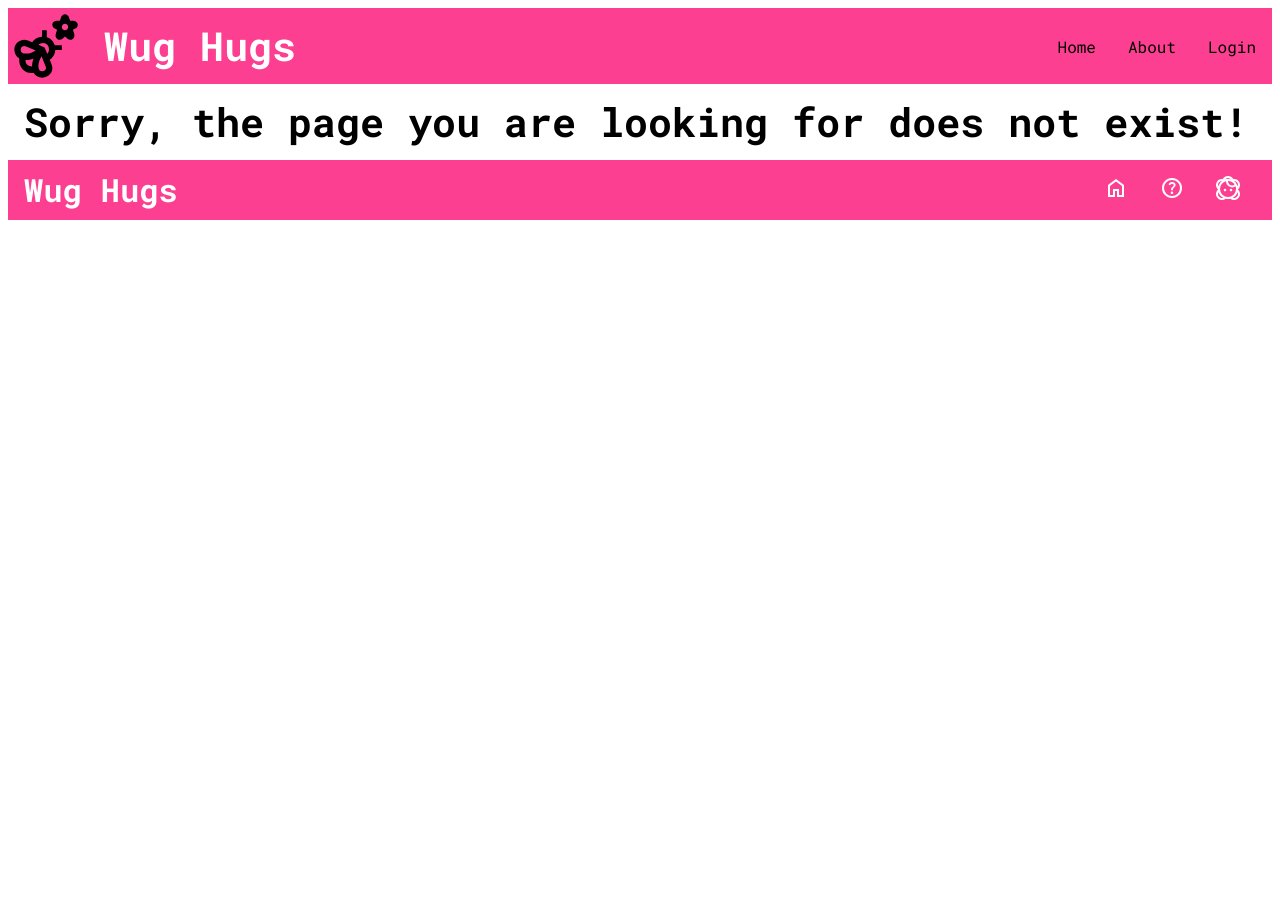
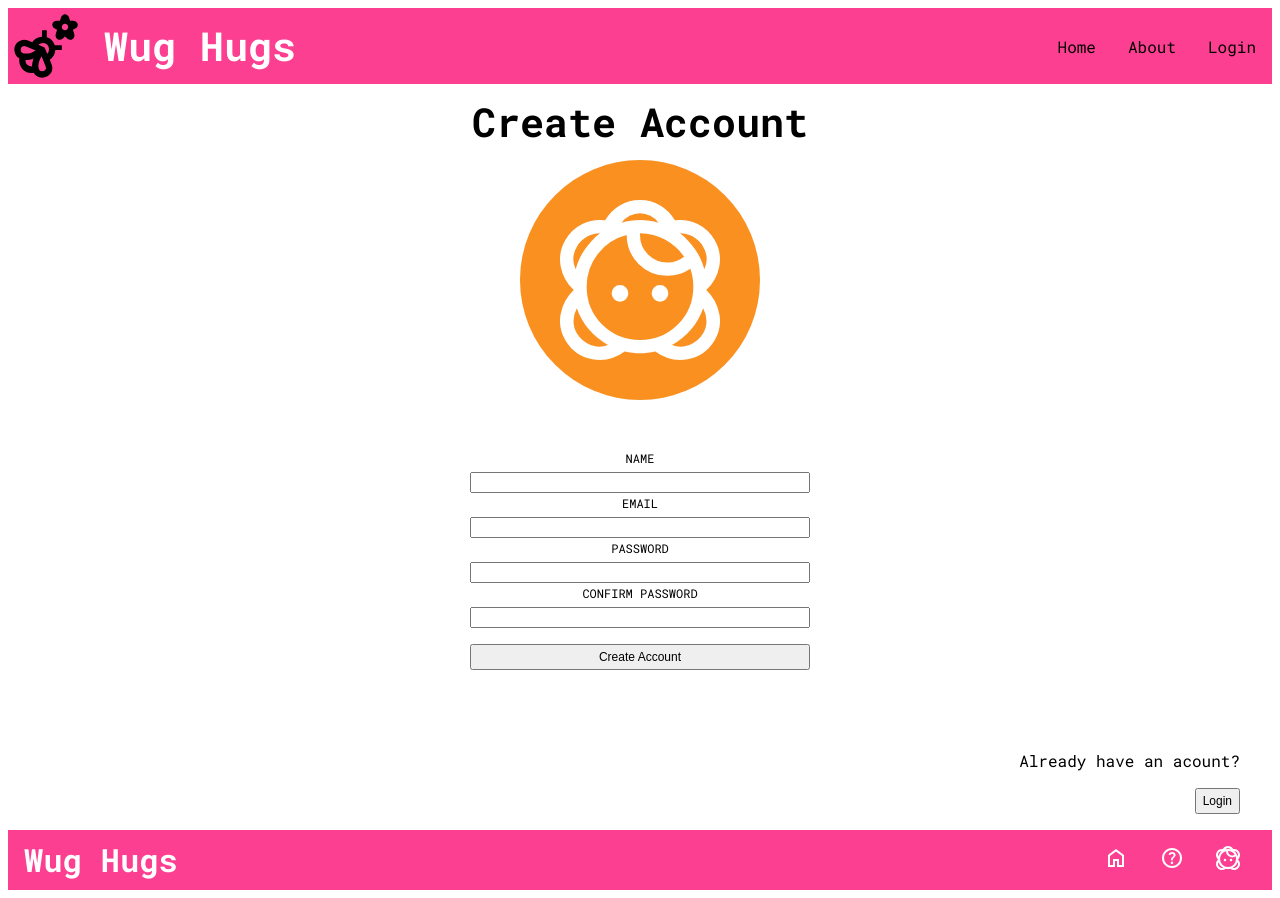
Before and after one commit to spaco22/wughugs-client, a React (Vite) app: page /new-user in a window 1280 px wide. Before the commit the page ends 800 px from the top, so only its background shows below. Built offline with nearby package versions, Linux system fonts and the light colour scheme.

Commit message:
create new user backbone

```diff
--- a/src/App.jsx
+++ b/src/App.jsx
@@ -2,6 +2,7 @@ import { BrowserRouter, Routes, Route, Navigate } from "react-router-dom";
 import HomePage from "./Pages/HomePage/HomePage";
 import AboutPage from "./Pages/AboutPage/AboutPage";
 import LoginPage from "./Pages/LoginPage/LoginPage";
+import NewUserPage from "./Pages/NewUserPage/NewUserPage";
 import NotFoundPage from "./Pages/NotFoundPage/NotFoundPage";
 import Header from "./components/Header/Header";
 import Footer from "./components/Footer/Footer";
@@ -21,6 +22,8 @@ function App() {
 
           <Route path="/login" element={<LoginPage />} />
 
+          <Route path="/new-user" element={<NewUserPage />} />
+
           <Route path="*" element={<NotFoundPage />} />
         </Routes>
         <Footer />
--- a/src/Pages/NewUserPage/NewUserPage.jsx
+++ b/src/Pages/NewUserPage/NewUserPage.jsx
@@ -0,0 +1,36 @@
+import React from 'react';
+import "./NewUserPage.scss";
+
+function NewUserPage() {
+  return (
+    <main className="new-user">
+        <h1 className="new-user__title">Create Account</h1>
+
+        <div className="new-user__img"></div>
+
+        <form className="form" action="submit">
+            <label htmlFor="name" className="form__label">Name</label>
+            <input type="text" className="form__input" name="name"/>
+
+            <label htmlFor="email" className="form__label">Email</label>
+            <input type="text" className="form__input" name="email" />
+
+            <label htmlFor="password" className="form__label">Password</label>
+            <input type="text" className="form__input" name="password"/>
+
+            <label htmlFor="confirmPassword" className="form__label">Confirm Password</label>
+            <input type="text" className="form__input" name="confirmPassword"/>
+
+            <button className="form__button">Create Account</button>
+        </form>
+
+        <section className="new-user">
+        <p className="new-user__text">Already have an acount?</p>
+        <button className="new-user__button">Login</button>
+        </section>
+
+    </main>
+  )
+}
+
+export default NewUserPage
--- a/src/Pages/NewUserPage/NewUserPage.scss
+++ b/src/Pages/NewUserPage/NewUserPage.scss
@@ -0,0 +1,23 @@
+@use "../../styles/partials/typography" as *;
+@use "../../styles/partials/global" as *;
+@use "../../styles/partials/mixins" as *;
+@use "../../styles/partials/variables" as *;
+
+.new-user {
+    &__title{
+        text-align: center;
+    }
+
+    &__img {
+        display: flex;
+        justify-self: center;
+        background-color: #FA9020;
+        width: 15rem;
+        height: 15rem;
+        border-radius: 50%;
+        background-image: url("../../assets/icons/login-w.svg");
+        background-size: 10rem;
+        background-repeat: no-repeat;
+        background-position: center;
+    }
+}
```
